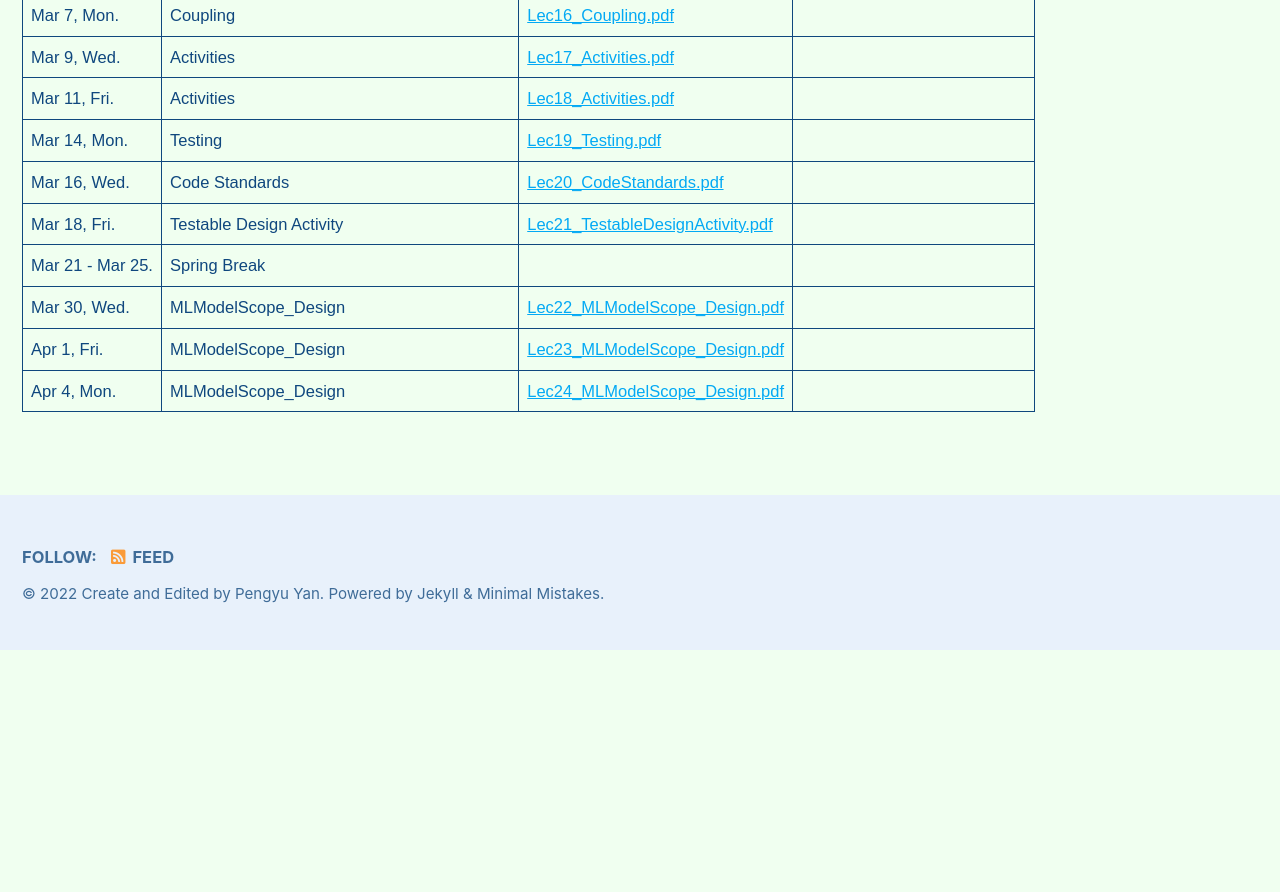
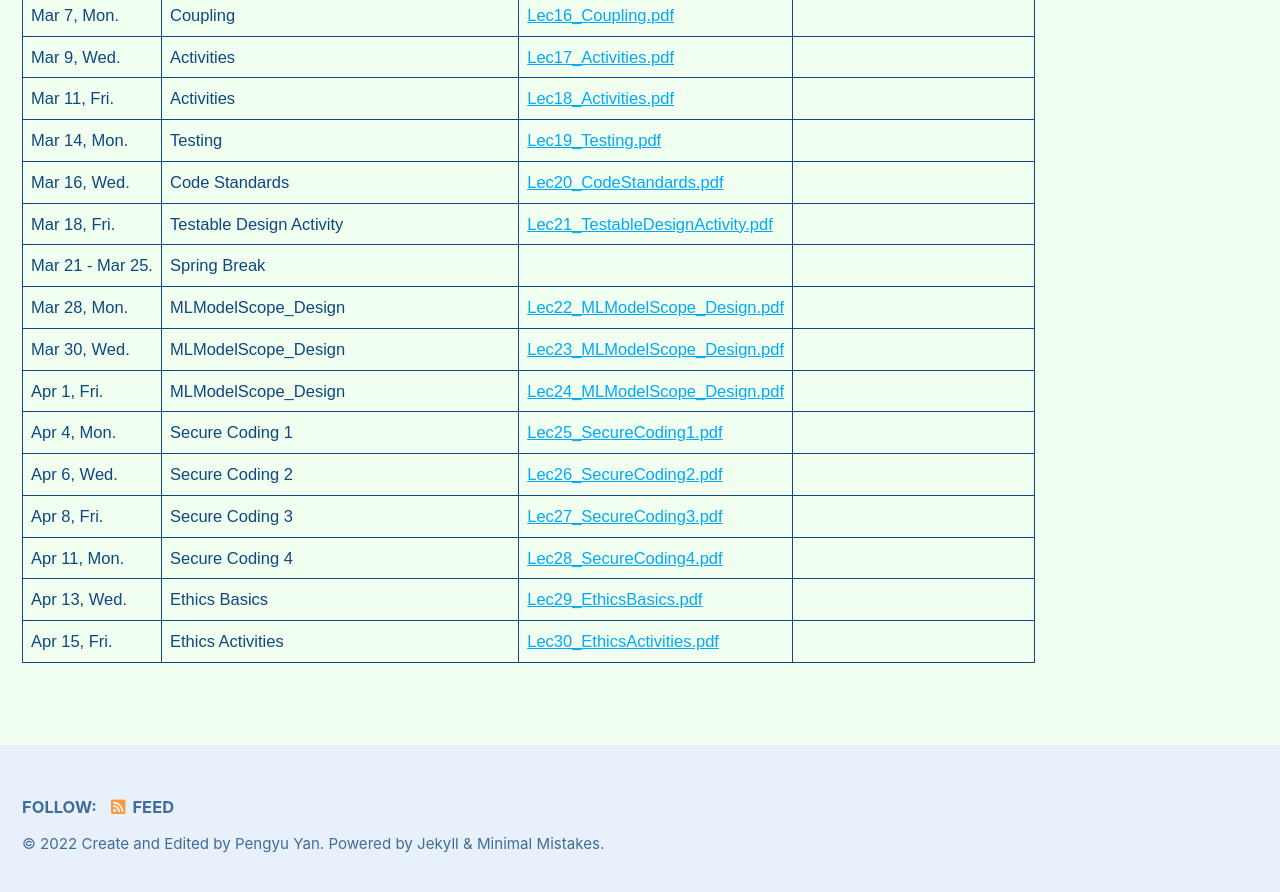
Before and after one commit to xlab-classes/cse442, a Jekyll site: the page built from _pages/lectures.md, in a window 1280 px wide and 900 px high, scrolled down 871 px. Shown: the top 892 px of the window. Built offline with Jekyll 4.4.1, drawn with Linux system fonts in a browser that asks for light colours; cached includes are drawn as plain includes; before the commit the page ends 1521 px from its top, so only the background shows below that.

Commit message:
update the lectures

```diff
--- a/_pages/lectures.md
+++ b/_pages/lectures.md
@@ -170,21 +170,57 @@ td, th {
     <td></td>
   </tr> -->
   <tr>
-    <td>Mar 30, Wed.</td>
+    <td>Mar 28, Mon.</td>
     <td>MLModelScope_Design</td>
     <td><a href="https://buffalo.box.com/s/5mlb9868talvy3xgkrec49gaz9zr99so">Lec22_MLModelScope_Design.pdf</a></td>
     <td></td>
   </tr>
   <tr>
-    <td>Apr 1, Fri.</td>
+    <td>Mar 30, Wed.</td>
     <td>MLModelScope_Design</td>
     <td><a href="https://buffalo.box.com/s/eec5vg4kjnt4o0og2y5v9q94lwvy5irq">Lec23_MLModelScope_Design.pdf</a></td>
     <td></td>
   </tr>
   <tr>
-    <td>Apr 4, Mon.</td>
+    <td>Apr 1, Fri.</td>
     <td>MLModelScope_Design</td>
     <td><a href="https://buffalo.box.com/s/tm2ycpxhhm3svxpxx31qzjexdcgp2ckd">Lec24_MLModelScope_Design.pdf</a></td>
     <td></td>
   </tr>
+  <tr>
+    <td>Apr 4, Mon.</td>
+    <td>Secure Coding 1</td>
+    <td><a href="https://buffalo.box.com/s/lbpzj9t1ingoi6dapkzz2gbsrt7po7r9">Lec25_SecureCoding1.pdf</a></td>
+    <td></td>
+  </tr>
+  <tr>
+    <td>Apr 6, Wed.</td>
+    <td>Secure Coding 2</td>
+    <td><a href="https://buffalo.box.com/s/rqx57cw1q33434oo2chcogo6zook39ll">Lec26_SecureCoding2.pdf</a></td>
+    <td></td>
+  </tr>
+  <tr>
+    <td>Apr 8, Fri.</td>
+    <td>Secure Coding 3</td>
+    <td><a href="https://buffalo.box.com/s/8056kzxjqkkbcy6rhyanfwfke1ul4syq">Lec27_SecureCoding3.pdf</a></td>
+    <td></td>
+  </tr>
+  <tr>
+    <td>Apr 11, Mon.</td>
+    <td>Secure Coding 4</td>
+    <td><a href="https://buffalo.box.com/s/rvytur19a8ra58phzcdpg4jphb58mv01">Lec28_SecureCoding4.pdf</a></td>
+    <td></td>
+  </tr>
+  <tr>
+    <td>Apr 13, Wed.</td>
+    <td>Ethics Basics</td>
+    <td><a href="https://buffalo.box.com/s/pgpqnnf35tx9ltegvuh3zt8d54al6ew5">Lec29_EthicsBasics.pdf</a></td>
+    <td></td>
+  </tr>
+  <tr>
+    <td>Apr 15, Fri.</td>
+    <td>Ethics Activities</td>
+    <td><a href="https://buffalo.box.com/s/qvqf2yt4ybqgwjwbs5wlfug9geisxmce">Lec30_EthicsActivities.pdf</a></td>
+    <td></td>
+  </tr>
 </table>
```
